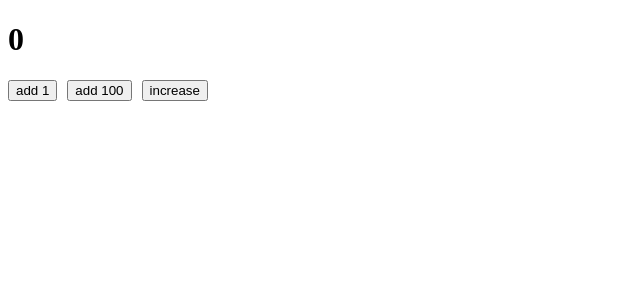
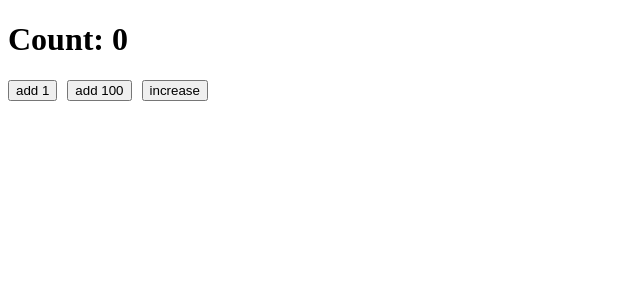
Before and after one commit to mate-academy/react_counter, a React (Create React App) app: page / in a window 1280 px wide. Shown: the top 300 px of the page, without its empty margins (0-640 px from the left). Built offline with nearby package versions, Linux system fonts and the light colour scheme; the HTML template or start-up script is replaced by a standard one.

Commit message:
little fix

```diff
--- a/src/components/Counter..tsx
+++ b/src/components/Counter..tsx
@@ -24,7 +24,7 @@ class Counter extends React.Component<{}, State> {
   render() {
     return (
       <>
-        <h1>{this.state.number}</h1>
+        <h1>{`Count: ${this.state.number}`}</h1>
         <button
           type="button"
           className="button"
```
